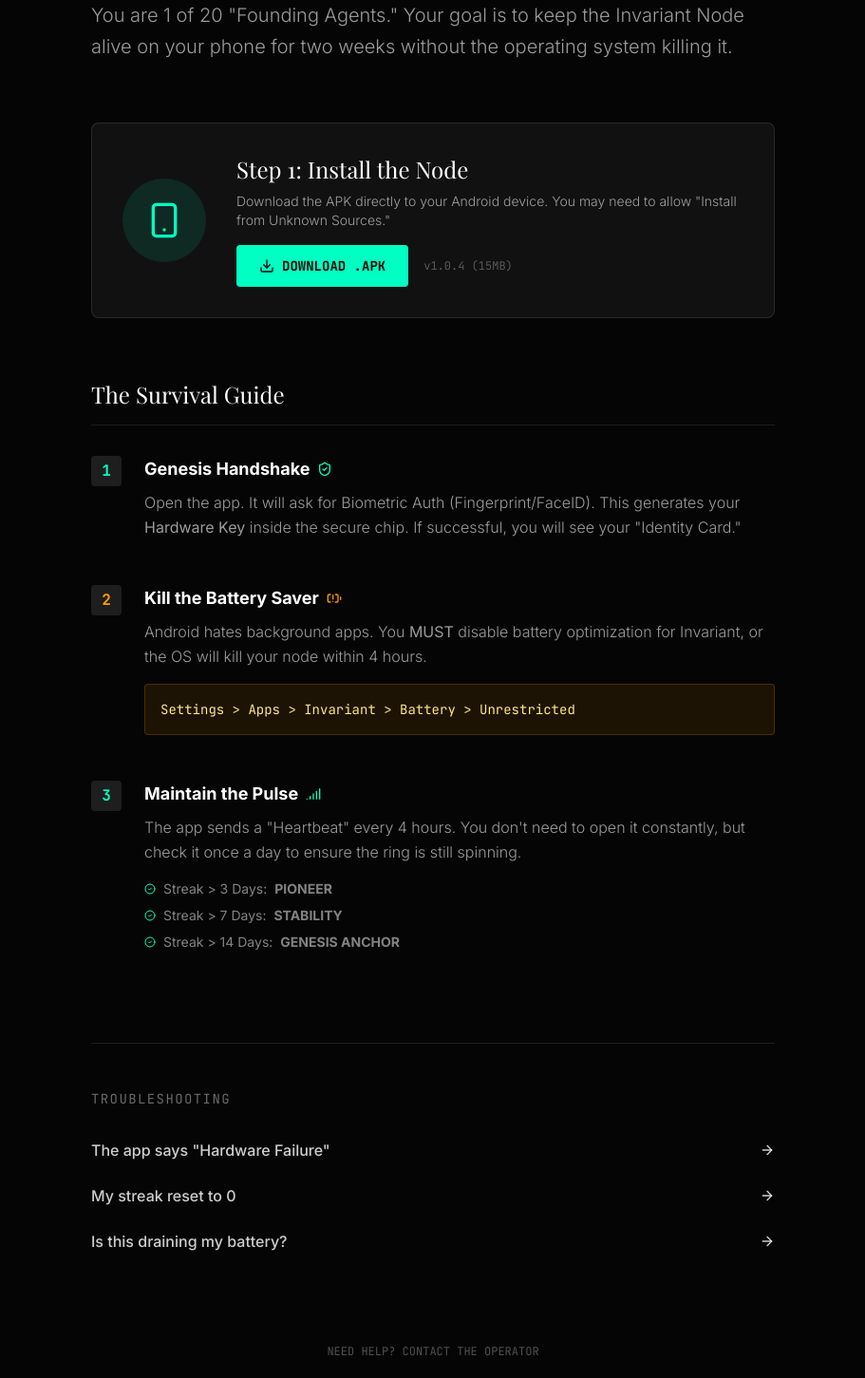
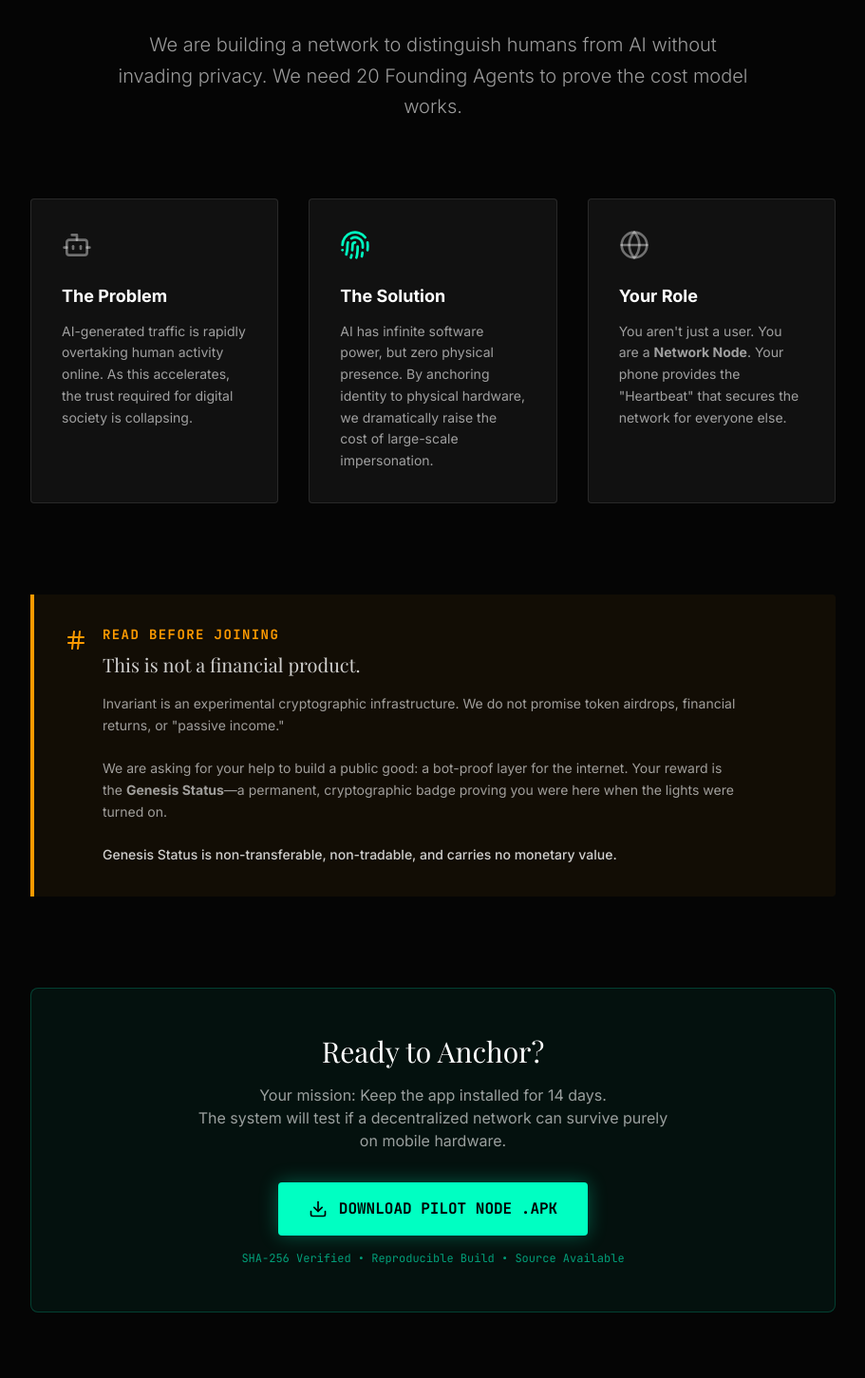
Before and after one commit to KarmaYama/invariant-monorepo, a Next.js app in the folder invariant-web/: page /pilot in a window 1280 px wide. Shown: the part 360-1811 px from the top of the page at 95% size, without its empty margins (184-1095 px from the left). Built offline with nearby package versions, Linux system fonts and the light colour scheme; a web font is replaced by a local one.

Commit message:
website ready for deployment to cloudfare and netlify, update legal, pilot, impact, contact and about to make sure it was ready for users and technical users alike

```diff
--- a/invariant-web/src/app/about/page.tsx
+++ b/invariant-web/src/app/about/page.tsx
@@ -38,8 +38,8 @@
               Focuses on the <strong>Rust Attestation Engine</strong> and hardware constraints. Responsible for the backend architecture, TEE integration logic, and the "Proof of Latency" mechanism.
             </p>
             <div className="flex space-x-6">
-              <SocialLink icon={<Github size={20} />} label="GITHUB" href="#" />
-              <SocialLink icon={<Mail size={20} />} label="CONTACT" href="mailto:alex@invariant.tech" />
+              <SocialLink icon={<Github size={20} />} label="GITHUB" href="https://github.com/KarmaYama" />
+              <SocialLink icon={<Mail size={20} />} label="CONTACT" href="mailto:alex@invariantprotocol.com" />
             </div>
           </div>
 
@@ -53,8 +53,8 @@
               Manages the <strong>Web Infrastructure</strong> and operational strategy. Responsible for the frontend experience, partner integrations, and ensuring the protocol is usable by humans.
             </p>
             <div className="flex space-x-6">
-              <SocialLink icon={<Linkedin size={20} />} label="LINKEDIN" href="#" />
-              <SocialLink icon={<Mail size={20} />} label="CONTACT" href="mailto:cristobal@invariant.tech" />
+              <SocialLink icon={<Github size={20} />} label="GITHUB" href="https://github.com/ToTozudo" />
+              <SocialLink icon={<Mail size={20} />} label="CONTACT" href="mailto:cristobal@invariantprotocol.com" />
             </div>
           </div>
 
--- a/invariant-web/src/app/impact/page.tsx
+++ b/invariant-web/src/app/impact/page.tsx
@@ -117,7 +117,7 @@
               After 30 days, compare our device classifications against your internal fraud outcomes.
             </p>
           </div>
-          <Link href="mailto:pilot@invariant.tech" className="px-8 py-4 bg-[#00FFC2] text-black font-mono font-bold text-sm tracking-wide hover:bg-[#00FFC2]/90 transition-colors rounded-sm whitespace-nowrap">
+          <Link href="mailto:partners@invariantprotocol.com" className="px-8 py-4 bg-[#00FFC2] text-black font-mono font-bold text-sm tracking-wide hover:bg-[#00FFC2]/90 transition-colors rounded-sm whitespace-nowrap">
             START SHADOW PILOT
           </Link>
         </div>
--- a/invariant-web/src/app/legal/privacy/page.tsx
+++ b/invariant-web/src/app/legal/privacy/page.tsx
@@ -17,8 +17,8 @@
         <div className="mb-12 border-b border-white/10 pb-8">
           <h1 className="text-4xl font-serif mb-4">Privacy Architecture</h1>
           <p className="text-white/60 font-light text-lg">
-            Invariant is designed as a <span className="text-white">Zero-Knowledge Infrastructure</span>.
-            We verify the device, not the user.
+            Invariant is designed as a <span className="text-white">Zero-Knowledge-Inspired Infrastructure</span>.
+            We verify hardware-backed execution, not user identity.
           </p>
         </div>
 
@@ -52,7 +52,7 @@
               />
               <DataPoint
                 title="Ephemeral Public Keys"
-                desc="A P-256 public key generated inside the Secure Element. This key is mathematically unrelated to the user's identity."
+                desc="A P-256 public key generated inside hardware-backed secure execution (TEE / Secure Element). This key is mathematically unrelated to the user's identity."
               />
               <DataPoint
                 title="Cryptographic Heartbeats"
@@ -71,7 +71,7 @@
               <p className="text-white/70 font-light mb-4">
                 The Invariant SDK operates sandbox-isolated and does not request the following permissions:
               </p>
-              <ul className="grid md:grid-cols-2 gap-y-3 gap-x-8">
+              <ul className="grid md:grid-cols-2 gap-y-3 gap-x-8 mb-6">
                 <ExclusionItem label="Biometric Data (FaceID/Fingerprint)" />
                 <ExclusionItem label="GPS / Geolocation History" />
                 <ExclusionItem label="Phone Numbers / SMS Logs" />
@@ -79,6 +79,9 @@
                 <ExclusionItem label="Advertising ID (GAID/IDFA)" />
                 <ExclusionItem label="App Usage History" />
               </ul>
+              <p className="text-white/40 text-xs italic border-t border-white/10 pt-4">
+                Invariant remains fully functional without access to any of the above.
+              </p>
             </div>
           </section>
 
@@ -89,7 +92,7 @@
               <h2 className="text-2xl font-serif text-white">4. Identifier Hashing</h2>
             </div>
             <p className="text-white/70 font-light leading-relaxed">
-              To prevent device fingerprinting across different applications, any hardware identifiers are strictly <strong>Salted and Hashed (SHA-256)</strong> before persistence.
+              To prevent device fingerprinting across different applications, any hardware identifiers are strictly <strong>Salted and Hashed (SHA-256 with per-context salts)</strong> before persistence.
               <br/><br/>
               Raw hardware serial numbers are processed in-memory during the handshake and discarded immediately. They are never written to disk.
             </p>
--- a/invariant-web/src/app/pilot/page.tsx
+++ b/invariant-web/src/app/pilot/page.tsx
@@ -1,10 +1,9 @@
-// invariant-web/src/app/pilot/page.tsx
 "use client";
 
 import Link from "next/link";
 import {
   Download, ShieldCheck, BatteryWarning, Signal, CheckCircle2,
-  Smartphone, AlertTriangle, ArrowRight
+  Smartphone, AlertTriangle, ArrowRight, Globe, Bot, Fingerprint, Hash
 } from "lucide-react";
 
 export default function PilotGuide() {
@@ -22,134 +21,148 @@
         </div>
       </nav>
 
-      <main className="max-w-3xl mx-auto pt-32 pb-24 px-6">
+      <main className="max-w-4xl mx-auto pt-32 pb-24 px-6">
 
-        {/* HERO */}
-        <div className="mb-16">
-          <div className="inline-block bg-[#00FFC2]/10 px-3 py-1 rounded border border-[#00FFC2]/20 mb-6">
-            <span className="text-[#00FFC2] font-mono text-xs tracking-widest font-bold">FOUNDING COHORT ONLY</span>
+        {/* HERO: THE CALL TO ACTION */}
+        <div className="mb-20 text-center">
+          <div className="inline-flex items-center gap-2 bg-[#00FFC2]/10 px-3 py-1 rounded-full border border-[#00FFC2]/20 mb-8">
+            <span className="relative flex h-2 w-2">
+              <span className="animate-ping absolute inline-flex h-full w-full rounded-full bg-[#00FFC2] opacity-75"></span>
+              <span className="relative inline-flex rounded-full h-2 w-2 bg-[#00FFC2]"></span>
+            </span>
+            <span className="text-[#00FFC2] font-mono text-xs tracking-widest font-bold">COHORT 1: RECRUITING</span>
           </div>
-          <h1 className="text-5xl md:text-6xl font-serif mb-6 leading-tight">
-            Your Mission: <br/> Survive 14 Days.
+
+          <h1 className="text-5xl md:text-7xl font-serif mb-6 leading-tight">
+            The Internet is drowning. <br/>
+            <span className="text-[#00FFC2]">Be the Anchor.</span>
           </h1>
-          <p className="text-xl text-white/60 font-light leading-relaxed">
-            You are 1 of 20 "Founding Agents." Your goal is to keep the Invariant Node alive on your phone for two weeks without the operating system killing it.
+
+          <p className="text-xl text-white/60 font-light leading-relaxed max-w-2xl mx-auto">
+            We are building a network to distinguish humans from AI without invading privacy.
+            We need 20 Founding Agents to prove the cost model works.
           </p>
         </div>
 
-        {/* DOWNLOAD CARD */}
-        <div className="bg-white/5 border border-white/10 p-8 rounded-lg mb-16 flex flex-col md:flex-row items-center gap-8">
-          <div className="bg-[#00FFC2]/10 p-6 rounded-full">
-            <Smartphone size={40} className="text-[#00FFC2]" />
+        {/* THE MANIFESTO: THE "WHY" */}
+        <div className="grid md:grid-cols-3 gap-8 mb-24">
+          <div className="bg-white/5 p-8 rounded border border-white/10">
+            <Bot className="text-white/40 mb-6" size={32} />
+            <h3 className="text-lg font-bold text-white mb-3">The Problem</h3>
+            <p className="text-sm text-white/60 leading-relaxed">
+              AI-generated traffic is rapidly overtaking human activity online. As this accelerates, the trust required for digital society is collapsing.
+            </p>
           </div>
-          <div className="grow">
-            <h3 className="text-2xl font-serif mb-2">Step 1: Install the Node</h3>
-            <p className="text-white/60 font-light text-sm mb-4">
-              Download the APK directly to your Android device. You may need to allow "Install from Unknown Sources."
+          <div className="bg-white/5 p-8 rounded border border-white/10">
+            <Fingerprint className="text-[#00FFC2] mb-6" size={32} />
+            <h3 className="text-lg font-bold text-white mb-3">The Solution</h3>
+            <p className="text-sm text-white/60 leading-relaxed">
+              AI has infinite software power, but zero physical presence. By anchoring identity to physical hardware, we dramatically raise the cost of large-scale impersonation.
             </p>
-            <div className="flex gap-4">
-              <a href="#" className="flex items-center gap-2 bg-[#00FFC2] text-black px-6 py-3 rounded font-mono font-bold text-sm hover:bg-[#00FFC2]/90 transition-colors">
-                <Download size={16} />
-                DOWNLOAD .APK
-              </a>
-              <span className="text-xs font-mono text-white/30 self-center">v1.0.4 (15MB)</span>
+          </div>
+          <div className="bg-white/5 p-8 rounded border border-white/10">
+            <Globe className="text-white/40 mb-6" size={32} />
+            <h3 className="text-lg font-bold text-white mb-3">Your Role</h3>
+            <p className="text-sm text-white/60 leading-relaxed">
+              You aren't just a user. You are a <strong>Network Node</strong>. Your phone provides the "Heartbeat" that secures the network for everyone else.
+            </p>
+          </div>
+        </div>
+
+        {/* ⚠️ THE NO-HYPE DISCLAIMER */}
+        <div className="border-l-4 border-amber-500 bg-amber-500/5 p-8 mb-24 rounded-r">
+          <div className="flex items-start gap-4">
+            {/* REPLACED COINS WITH HASH TO REMOVE FINANCIAL SIGNALING */}
+            <Hash className="text-amber-500 shrink-0 mt-1" size={24} />
+            <div>
+              <h3 className="text-amber-500 font-mono text-sm font-bold tracking-widest uppercase mb-2">Read Before Joining</h3>
+              <p className="text-white/80 font-serif text-xl mb-4">
+                This is not a financial product.
+              </p>
+              <p className="text-white/60 text-sm leading-relaxed max-w-2xl">
+                Invariant is an experimental cryptographic infrastructure. We do not promise token airdrops, financial returns, or "passive income."
+                <br/><br/>
+                We are asking for your help to build a public good: a bot-proof layer for the internet. Your reward is the <strong>Genesis Status</strong>—a permanent, cryptographic badge proving you were here when the lights were turned on.
+                <br/><br/>
+                <span className="text-white/80 font-medium">Genesis Status is non-transferable, non-tradable, and carries no monetary value.</span>
+              </p>
             </div>
           </div>
         </div>
 
-        {/* THE SURVIVAL GUIDE */}
-        <div className="space-y-12 mb-24">
-          <h2 className="text-2xl font-serif border-b border-white/10 pb-4 mb-8">The Survival Guide</h2>
+        {/* DOWNLOAD SECTION */}
+        <div id="download" className="bg-[#00FFC2]/5 border border-[#00FFC2]/20 p-12 rounded-lg mb-24 text-center">
+          <h2 className="text-3xl font-serif text-white mb-4">Ready to Anchor?</h2>
+          <p className="text-white/60 mb-8 max-w-lg mx-auto">
+            Your mission: Keep the app installed for 14 days. <br/>
+            The system will test if a decentralized network can survive purely on mobile hardware.
+          </p>
+
+          <div className="flex flex-col items-center gap-4">
+            <a href="#" className="flex items-center gap-3 bg-[#00FFC2] text-black px-8 py-4 rounded font-mono font-bold text-base hover:bg-[#00FFC2]/90 hover:scale-105 transition-all shadow-[0_0_20px_rgba(0,255,194,0.3)]">
+              <Download size={20} />
+              DOWNLOAD PILOT NODE .APK
+            </a>
+            {/* ADDED REPRODUCIBLE BUILD SIGNALING */}
+            <span className="text-xs font-mono text-[#00FFC2]/60">SHA-256 Verified • Reproducible Build • Source Available</span>
+          </div>
+        </div>
+
+        {/* THE SURVIVAL GUIDE (Technical Instructions) */}
+        <div className="space-y-12 mb-24 max-w-2xl mx-auto">
+          <h2 className="text-xl font-mono text-white/40 uppercase tracking-widest border-b border-white/10 pb-4 mb-8">Operational Instructions</h2>
 
           {/* STEP 1 */}
-          <div className="flex gap-6">
+          <div className="flex gap-6 opacity-80 hover:opacity-100 transition-opacity">
             <div className="flex-none w-8 h-8 rounded bg-white/10 flex items-center justify-center font-mono font-bold text-[#00FFC2]">1</div>
             <div>
               <h3 className="text-lg font-bold text-white mb-2 flex items-center gap-2">
                 Genesis Handshake <ShieldCheck size={16} className="text-[#00FFC2]"/>
               </h3>
               <p className="text-white/60 font-light leading-relaxed">
-                Open the app. It will ask for Biometric Auth (Fingerprint/FaceID). This generates your <strong>Hardware Key</strong> inside the secure chip. If successful, you will see your "Identity Card."
+                Open the app. Authenticate with Biometrics. This generates your key inside the Secure Enclave.
               </p>
             </div>
           </div>
 
           {/* STEP 2 */}
-          <div className="flex gap-6">
+          <div className="flex gap-6 opacity-80 hover:opacity-100 transition-opacity">
             <div className="flex-none w-8 h-8 rounded bg-white/10 flex items-center justify-center font-mono font-bold text-amber-500">2</div>
             <div>
               <h3 className="text-lg font-bold text-white mb-2 flex items-center gap-2">
-                Kill the Battery Saver <BatteryWarning size={16} className="text-amber-500"/>
+                Override Battery Saver <BatteryWarning size={16} className="text-amber-500"/>
               </h3>
-              <p className="text-white/60 font-light leading-relaxed mb-4">
-                Android hates background apps. You <strong>MUST</strong> disable battery optimization for Invariant, or the OS will kill your node within 4 hours.
+              <p className="text-white/60 font-light leading-relaxed mb-3">
+                Crucial Step: You must allow Invariant to run in the background, or the OS will kill your node.
               </p>
-              <div className="bg-amber-500/10 border border-amber-500/20 p-4 rounded text-sm text-amber-200 font-mono">
+              <div className="bg-amber-500/10 border border-amber-500/20 p-3 rounded text-xs text-amber-200 font-mono inline-block">
                 Settings &gt; Apps &gt; Invariant &gt; Battery &gt; Unrestricted
               </div>
+              {/* ADDED OEM VARIABILITY DISCLAIMER */}
+              <p className="text-white/40 text-xs mt-3 italic">
+                * Battery settings vary by manufacturer (Samsung, Xiaomi, etc.). If the app stops pulsing, search your device model + 'background battery settings'.
+              </p>
             </div>
           </div>
 
           {/* STEP 3 */}
-          <div className="flex gap-6">
+          <div className="flex gap-6 opacity-80 hover:opacity-100 transition-opacity">
             <div className="flex-none w-8 h-8 rounded bg-white/10 flex items-center justify-center font-mono font-bold text-[#00FFC2]">3</div>
             <div>
               <h3 className="text-lg font-bold text-white mb-2 flex items-center gap-2">
-                Maintain the Pulse <Signal size={16} className="text-[#00FFC2]"/>
+                Hold the Line <Signal size={16} className="text-[#00FFC2]"/>
               </h3>
               <p className="text-white/60 font-light leading-relaxed">
-                The app sends a "Heartbeat" every 4 hours. You don't need to open it constantly, but check it once a day to ensure the ring is still spinning.
+                The app pulses every 4 hours. You don't need to open it constantly. Just ensure your phone stays on.
               </p>
-              <ul className="mt-4 space-y-2 text-sm text-white/50">
-                <li className="flex items-center gap-2"><CheckCircle2 size={12} className="text-[#00FFC2]"/> Streak &gt; 3 Days: <strong>PIONEER</strong></li>
-                <li className="flex items-center gap-2"><CheckCircle2 size={12} className="text-[#00FFC2]"/> Streak &gt; 7 Days: <strong>STABILITY</strong></li>
-                <li className="flex items-center gap-2"><CheckCircle2 size={12} className="text-[#00FFC2]"/> Streak &gt; 14 Days: <strong>GENESIS ANCHOR</strong></li>
-              </ul>
             </div>
           </div>
         </div>
 
-        {/* FAQ / TROUBLESHOOTING */}
-        <div className="border-t border-white/10 pt-12">
-          <h3 className="font-mono text-sm text-white/40 mb-8 uppercase tracking-widest">Troubleshooting</h3>
-
-          <div className="space-y-6">
-            <details className="group">
-              <summary className="flex items-center justify-between cursor-pointer list-none text-white/80 hover:text-[#00FFC2] transition-colors font-medium">
-                <span>The app says "Hardware Failure"</span>
-                <ArrowRight size={16} className="group-open:rotate-90 transition-transform"/>
-              </summary>
-              <p className="text-white/50 font-light text-sm mt-2 leading-relaxed pl-4 border-l border-white/10 ml-1">
-                This means your device's Secure Chip is busy or unsupported. Try restarting your phone. If it persists, your device might not support TEE Attestation (common on very old phones).
-              </p>
-            </details>
-
-            <details className="group">
-              <summary className="flex items-center justify-between cursor-pointer list-none text-white/80 hover:text-[#00FFC2] transition-colors font-medium">
-                <span>My streak reset to 0</span>
-                <ArrowRight size={16} className="group-open:rotate-90 transition-transform"/>
-              </summary>
-              <p className="text-white/50 font-light text-sm mt-2 leading-relaxed pl-4 border-l border-white/10 ml-1">
-                You missed a 4-hour window. Likely, Android put the app to sleep. Double-check your Battery Settings and make sure "Background Data" is allowed.
-              </p>
-            </details>
-
-            <details className="group">
-              <summary className="flex items-center justify-between cursor-pointer list-none text-white/80 hover:text-[#00FFC2] transition-colors font-medium">
-                <span>Is this draining my battery?</span>
-                <ArrowRight size={16} className="group-open:rotate-90 transition-transform"/>
-              </summary>
-              <p className="text-white/50 font-light text-sm mt-2 leading-relaxed pl-4 border-l border-white/10 ml-1">
-                Negligible. The app wakes up for about 3 seconds every 4 hours. It uses less energy than receiving a single WhatsApp message.
-              </p>
-            </details>
-          </div>
-        </div>
-
         {/* FOOTER */}
-        <div className="mt-24 text-center">
-          <p className="text-white/30 font-mono text-xs mb-4">NEED HELP? CONTACT THE OPERATOR</p>
-          <a href="mailto:alex@invariant.tech" className="text-[#00FFC2] border-b border-[#00FFC2]/30 hover:border-[#00FFC2] pb-1 transition-all">
+        <div className="mt-24 text-center border-t border-white/10 pt-12">
+          <p className="text-white/30 font-mono text-xs mb-4">ISSUES? DIRECT LINE TO THE ARCHITECT</p>
+          <a href="mailto:alex@invariantprotocol.com" className="text-[#00FFC2] border-b border-[#00FFC2]/30 hover:border-[#00FFC2] pb-1 transition-all">
             alex@invariantprotocol.com
           </a>
         </div>
```
Also changed, not shown: invariant-web/src/app/contact/page.tsx (+82 -17 lines), 1 other file (tests, documents, lock files or other folders).
